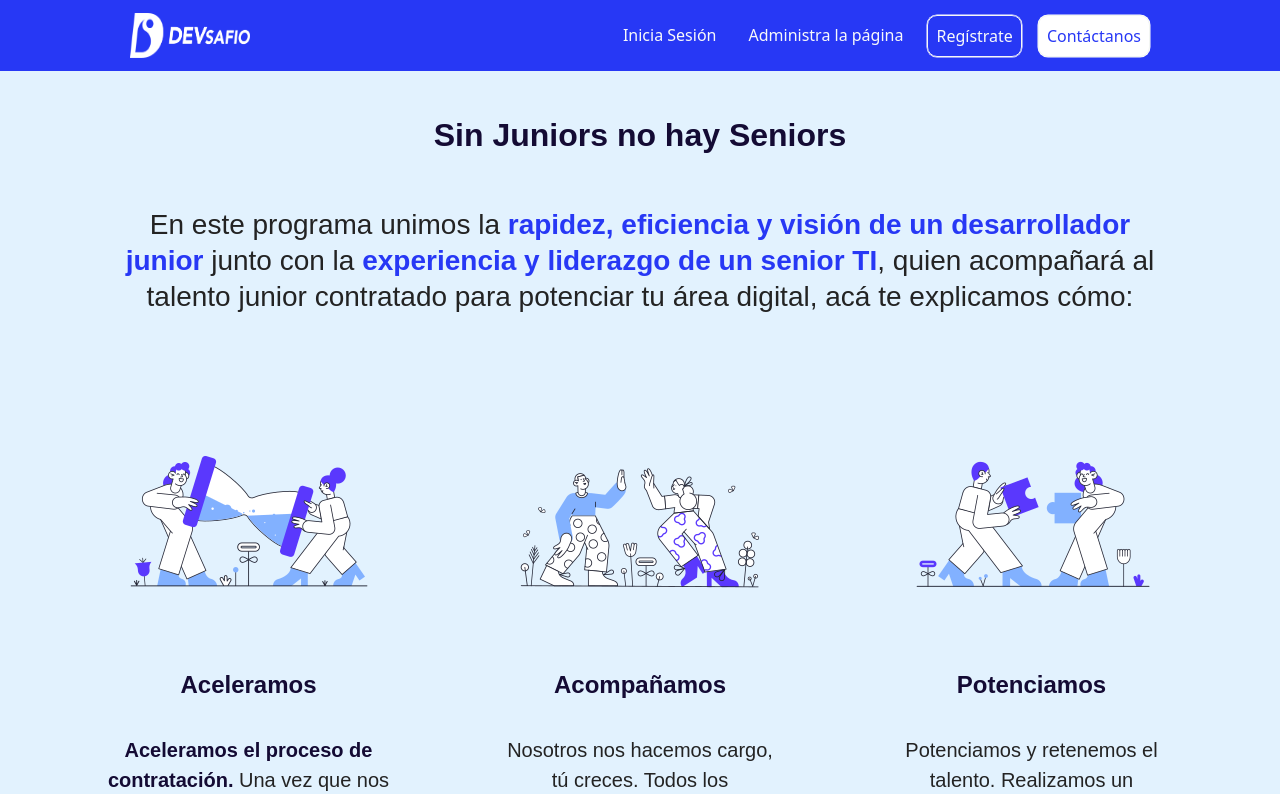
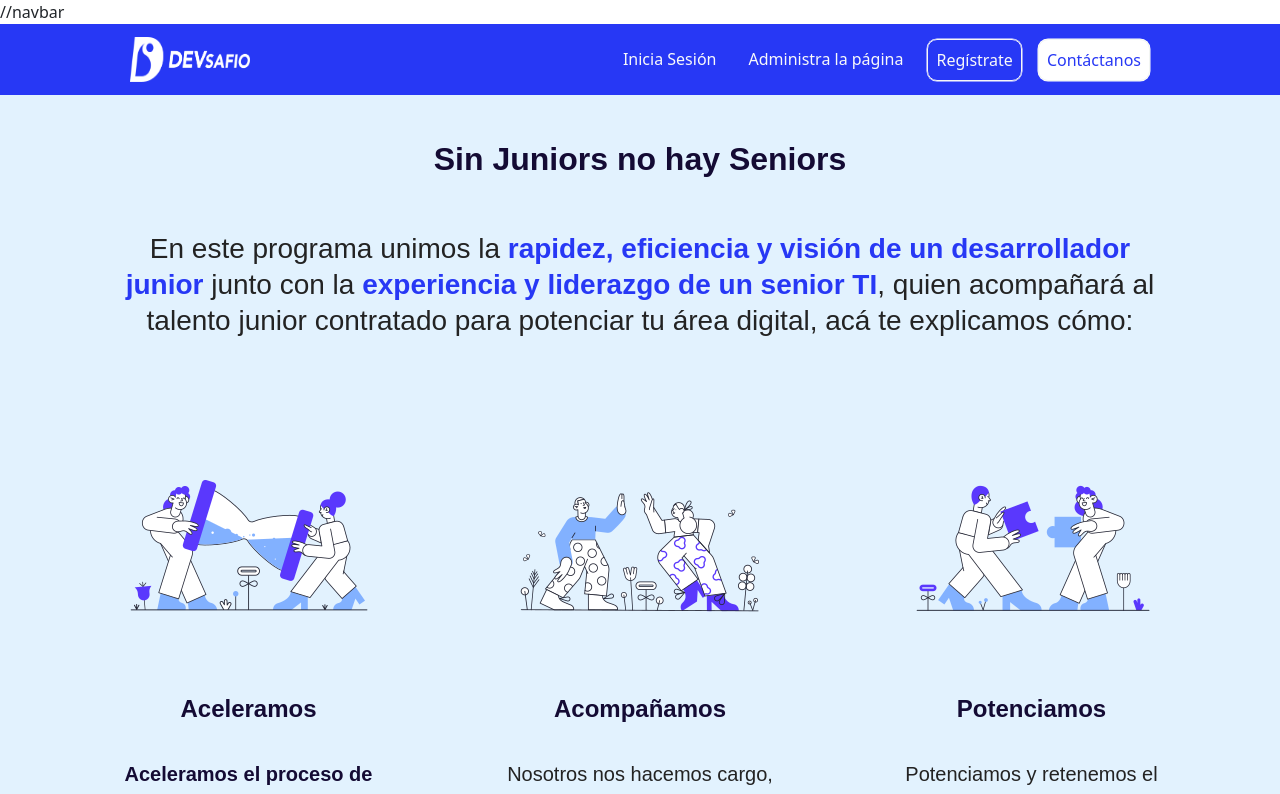
Before and after one commit to dlab-team/c7-frontend, a React (Create React App) app: page / in a window 1280 px wide. Shown: the top 794 px of the page. Built offline with nearby package versions, Linux system fonts and the light colour scheme.

Commit message:
add navbar component

```diff
--- a/src/views/home/index.js
+++ b/src/views/home/index.js
@@ -6,6 +6,7 @@ import Navbar from '../../components/Navbar/Navbar.js';
 const Ui_home = () => {
     return (
         <div>
+            //navbar
             <Navbar />
             <SectionSinJrsNoHaySrs/>
         </div>
```
